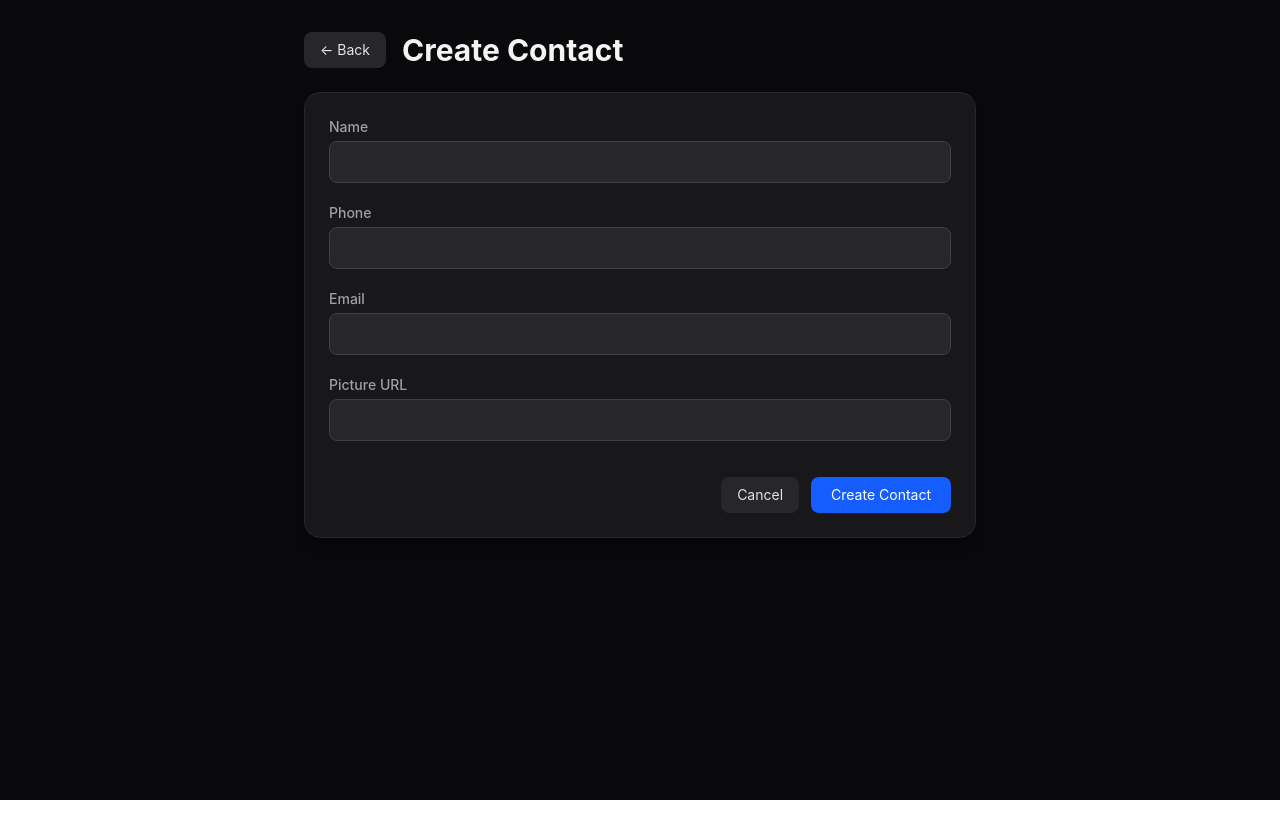
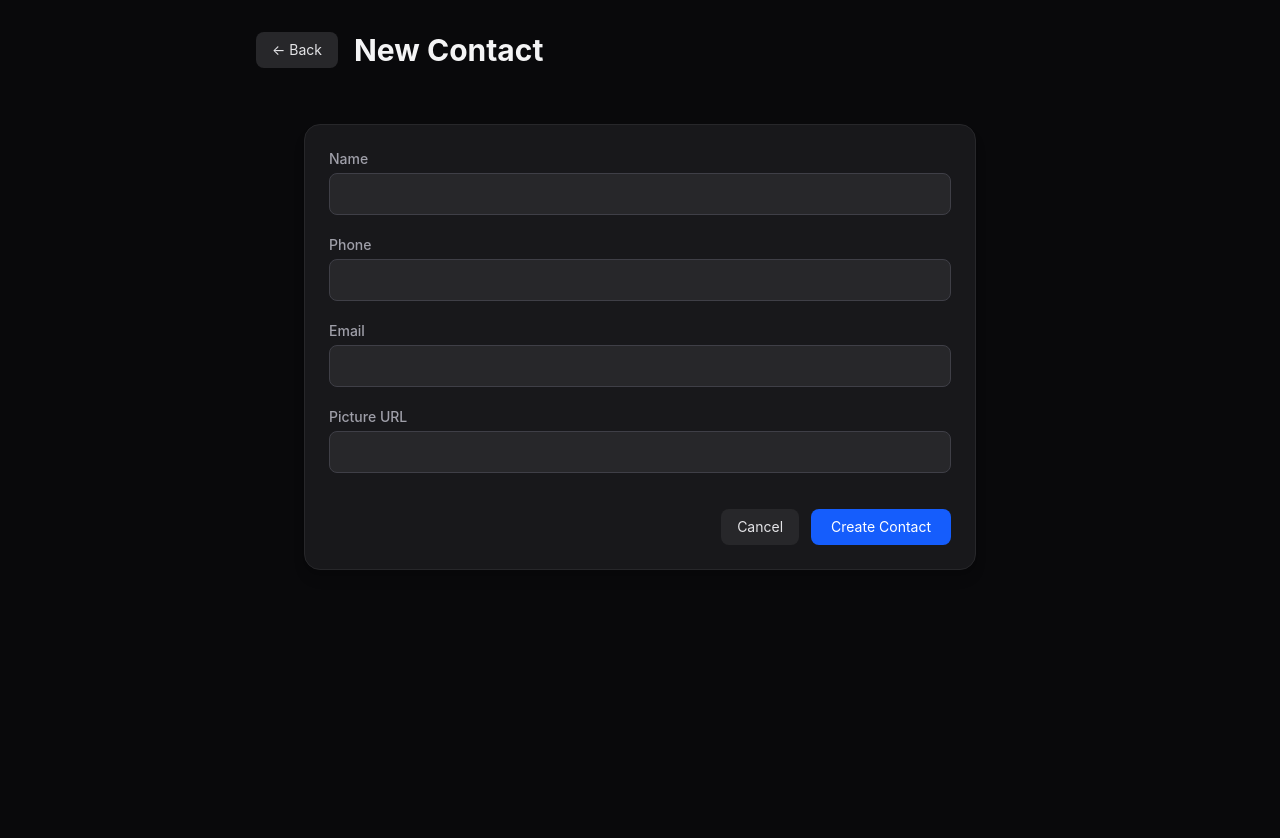
Before and after one commit to Ferreouz/alfasoft, a Vue app in the folder frontend/: page /contacts/new in a window 1280 px wide. Shown: the top 838 px of the page. Before the commit the page ends 800 px from the top, so only its background shows below. Built offline with nearby package versions, Linux system fonts and the light colour scheme; no server answers; the HTML template or start-up script is replaced by a standard one.

Commit message:
header component

```diff
--- a/frontend/src/App.vue
+++ b/frontend/src/App.vue
@@ -1,6 +1,7 @@
 <template>
-  <router-view />
+  <DefaultLayout />
 </template>
 
 <script setup lang="ts">
+import DefaultLayout from './layouts/DefaultLayout.vue'
 </script>
--- /dev/null
+++ b/frontend/src/components/PageHeader.vue
@@ -0,0 +1,36 @@
+<script setup lang="ts">
+import { useRouter } from 'vue-router'
+
+defineProps<{
+  title: string
+  showBack?: boolean
+  showNewContact?: boolean
+}>()
+
+const router = useRouter()
+</script>
+
+<template>
+  <div class="mb-6 flex items-center gap-4">
+    <button v-if="showBack !== false" @click="router.back()"
+      class="rounded-lg bg-zinc-800 px-4 py-2 text-sm text-zinc-200 hover:bg-zinc-700 transition">
+      ← Back
+    </button>
+
+    <h1 class="text-3xl font-bold text-zinc-100">
+      {{ title }}
+    </h1>
+
+    <!-- Optional right-side actions -->
+    <div class="ml-auto">
+      <RouterLink v-if="showNewContact" to="/contacts/new" class="
+            inline-flex items-center gap-2
+            rounded-lg bg-blue-600 px-4 py-2
+            text-sm font-medium text-white
+            hover:bg-blue-500 transition
+            ">
+        + New Contact
+      </RouterLink>
+    </div>
+  </div>
+</template>
--- /dev/null
+++ b/frontend/src/layouts/DefaultLayout.vue
@@ -0,0 +1,27 @@
+<script setup lang="ts">
+import { computed } from 'vue'
+import { useRoute } from 'vue-router'
+import PageHeader from '../components/PageHeader.vue'
+
+const route = useRoute()
+
+const title = computed(() => route.meta.title as string || '')
+const showHeader = computed(() => route.meta.showHeader !== false)
+const showBack = computed(() => route.meta.showBack !== false)
+const showNewContact = computed(() => route.meta.showNewContact !== false)
+</script>
+
+<template>
+  <div class="min-h-screen bg-zinc-950 px-6 py-8">
+    <div class="mx-auto max-w-3xl">
+      <PageHeader
+        v-if="showHeader"
+        :title="title"
+        :showBack="showBack"
+        :showNewContact="showNewContact"
+      />
+
+      <router-view />
+    </div>
+  </div>
+</template>
--- a/frontend/src/router/index.ts
+++ b/frontend/src/router/index.ts
@@ -10,21 +10,35 @@ export default createRouter({
     {
       path: '/',
       name: 'home',
-      component: HomeView
+      component: HomeView,
+      meta: {
+        title: 'Contacts',
+        showBack: false
+      }
     },
     {
       path: '/contacts/:id',
       name: 'contact-details',
       component: ContactDetailsView,
-      props: true
+      props: true,
+      meta: {
+        title: 'Contact Details',
+      }
     },
     {
       path: '/contacts/:id/edit',
-      component: ContactFormView
+      component: ContactFormView,
+      meta: {
+        title: 'Edit Contact',
+      }
     },
     {
       path: '/contacts/new',
-      component: ContactFormView
+      component: ContactFormView,
+      meta: {
+        title: 'New Contact',
+        showNewContact: false
+      }
     },
     {
       path: '/404',
--- a/frontend/src/views/ContactDetailsView.vue
+++ b/frontend/src/views/ContactDetailsView.vue
@@ -4,6 +4,7 @@ import { useRoute, useRouter } from 'vue-router'
 import contactsApi from '../api/contacts'
 import type { Contact } from '../types/Contact'
 import ConfirmModal from '../components/ConfirmModal.vue'
+import PageHeader from '../components/PageHeader.vue'
 
 const route = useRoute();
 const router = useRouter();
@@ -62,18 +63,6 @@ onMounted(async () => {
 <template>
     <div class="min-h-screen bg-zinc-950 px-6 py-8">
         <div class="mx-auto max-w-3xl">
-            <!-- Header -->
-            <div class="mb-6 flex gap-4">
-                <button @click="router.back()"
-                    class="rounded-lg bg-zinc-800 px-4 py-2 text-sm text-zinc-200 hover:bg-zinc-700 transition">
-                    ← Back
-                </button>
-                <h1 class="text-3xl font-bold text-zinc-100">
-                    Contact Details
-                </h1>
-
-            </div>
-
             <!-- Loading -->
             <p v-if="loading" class="text-zinc-400">
                 Loading contact...
--- a/frontend/src/views/ContactFormView.vue
+++ b/frontend/src/views/ContactFormView.vue
@@ -82,18 +82,6 @@ async function submit() {
 <template>
     <div class="min-h-screen bg-zinc-950 px-6 py-8">
         <div class="mx-auto max-w-2xl">
-            <!-- Header -->
-            <div class="mb-6 flex items-center gap-4">
-                <button @click="router.back()"
-                    class="rounded-lg bg-zinc-800 px-4 py-2 text-sm text-zinc-200 hover:bg-zinc-700 transition">
-                    ← Back
-                </button>
-
-                <h1 class="text-3xl font-bold text-zinc-100">
-                    {{ isEdit ? 'Edit Contact' : 'Create Contact' }}
-                </h1>
-            </div>
-
             <!-- Error -->
             <p v-if="error" class="mb-4 text-red-500">
                 {{ error }}
--- a/frontend/src/views/HomeView.vue
+++ b/frontend/src/views/HomeView.vue
@@ -51,25 +51,6 @@ onMounted(async () => {
 
 <template>
     <div class="min-h-screen bg-zinc-950 px-6 py-8">
-       <div class="mb-6 flex items-center justify-between">
-        <h1 class="text-3xl font-bold text-zinc-100">
-            Contacts
-        </h1>
-
-        <RouterLink
-            to="/contacts/new"
-            class="
-            inline-flex items-center gap-2
-            rounded-lg bg-blue-600 px-4 py-2
-            text-sm font-medium text-white
-            hover:bg-blue-500 transition
-            "
-        >
-            + New Contact
-        </RouterLink>
-        </div>
-
-
         <p v-if="loading" class="text-zinc-400">
             Loading contacts...
         </p>
```
